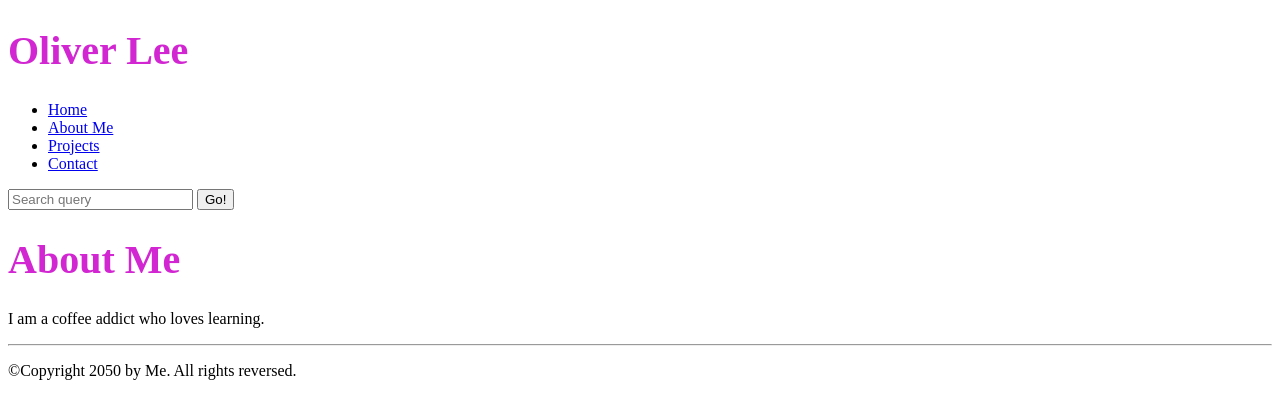
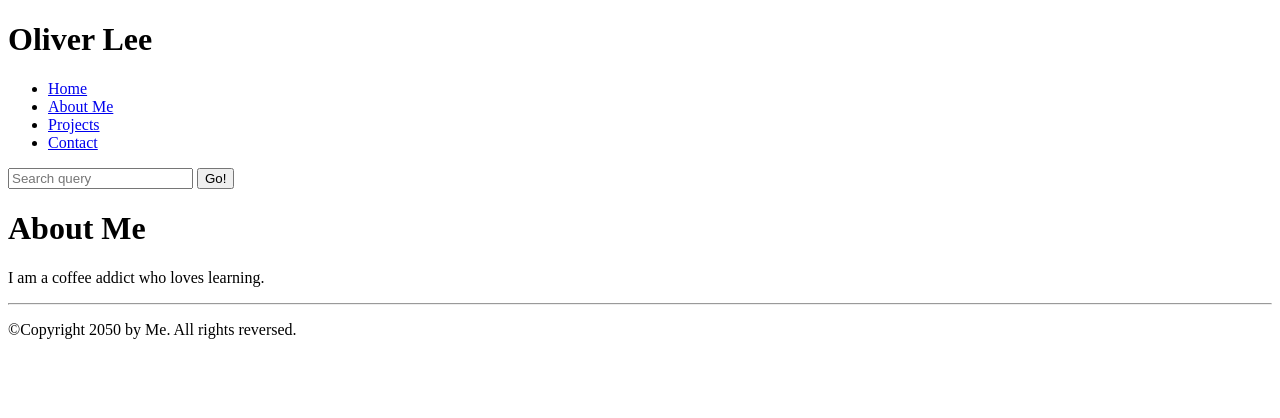
Before and after one commit to CodeXTL/portfolio-website, a plain HTML site: page about.html in a window 1280 px wide. Drawn offline with Linux system fonts and the light colour scheme.

Commit message:
removed stylesheet link

```diff
--- a/about.html
+++ b/about.html
@@ -5,8 +5,6 @@
     <meta name="viewport" content="width=device-width" />
 
     <title>Oliver Lee</title>
-
-    <link rel="stylesheet" href="public/style.css" />
   </head>
   <body>
     <!-- The main header used across all the pages of our website -->
```
Also changed, not shown: contacts.html (+0 -2 lines), index.html (+0 -2 lines).
